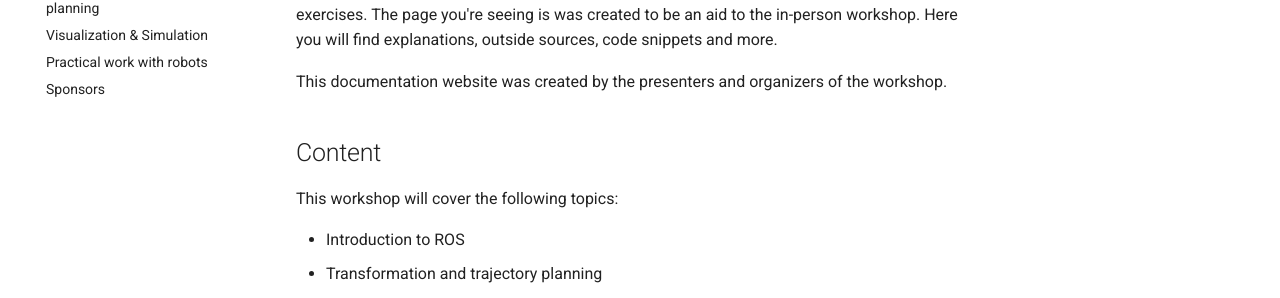
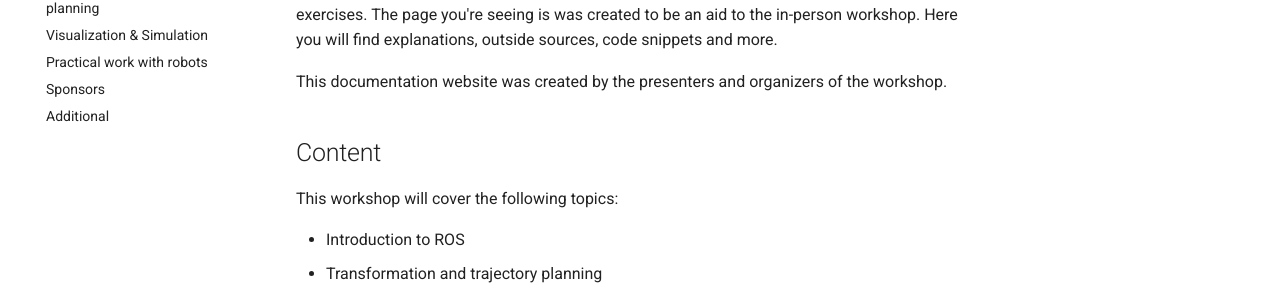
Before and after one commit to ROS-FE/fe-ros-docs, an MkDocs documentation site: the page built from docs/index.md, in a window 1280 px wide. Shown: the part 229-527 px from the top of the page. Built offline with MkDocs 1.6.1 and Material for MkDocs 9.7.7, drawn with Linux system fonts in a browser that asks for light colours; comment, search, counter and statistics services are not loaded.

Commit message:
Update mkdocs.yml

```diff
--- a/mkdocs.yml
+++ b/mkdocs.yml
@@ -17,6 +17,7 @@ nav:
     - Visualization & Simulation: 'simulation/index.md'
     - Practical work with robots: 'practical/index.md'
     - Sponsors: 'sponsors/index.md'
+    - Additional: 'additional/index.md'
 theme:
   name: material
   palette:
```
